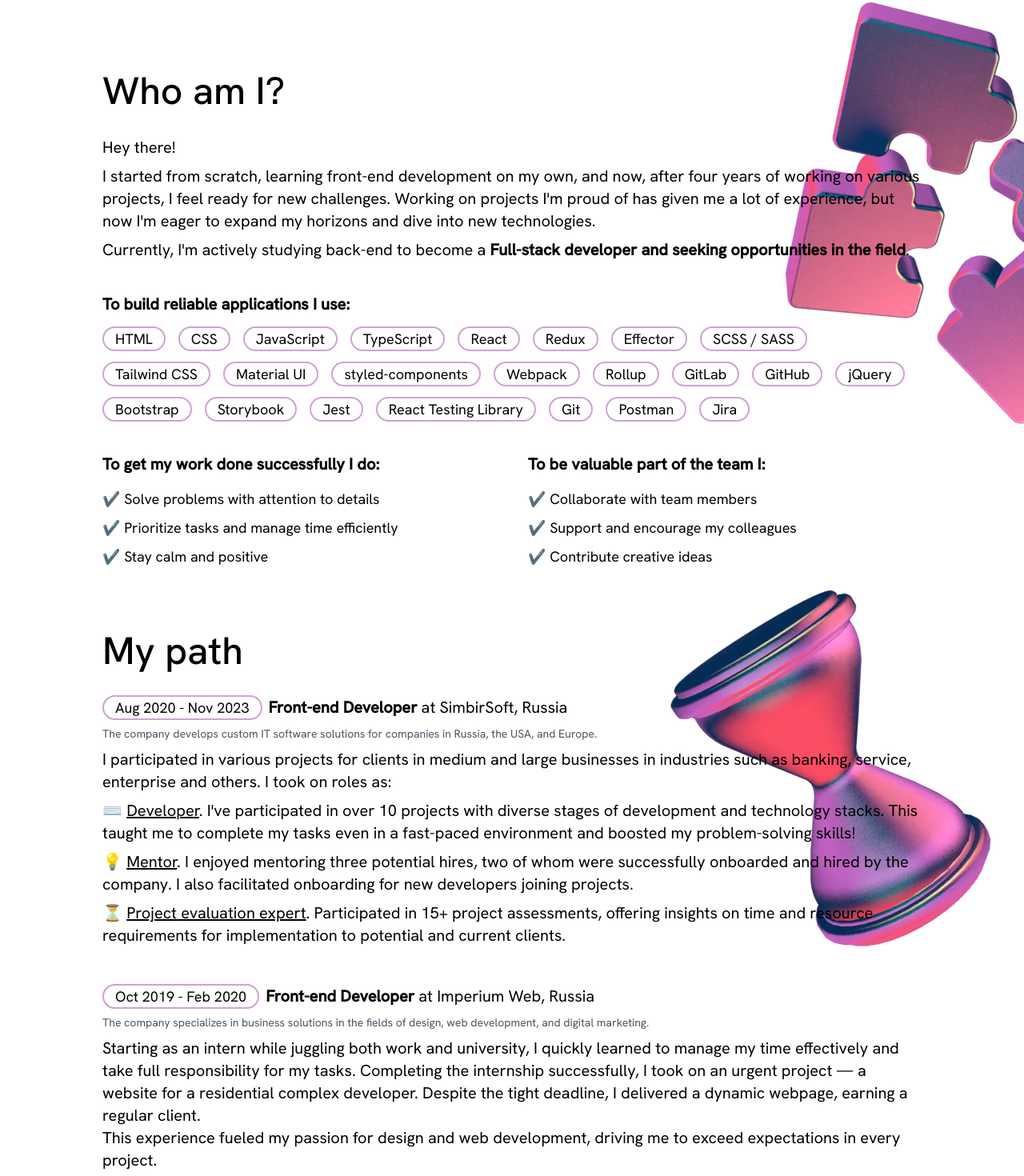
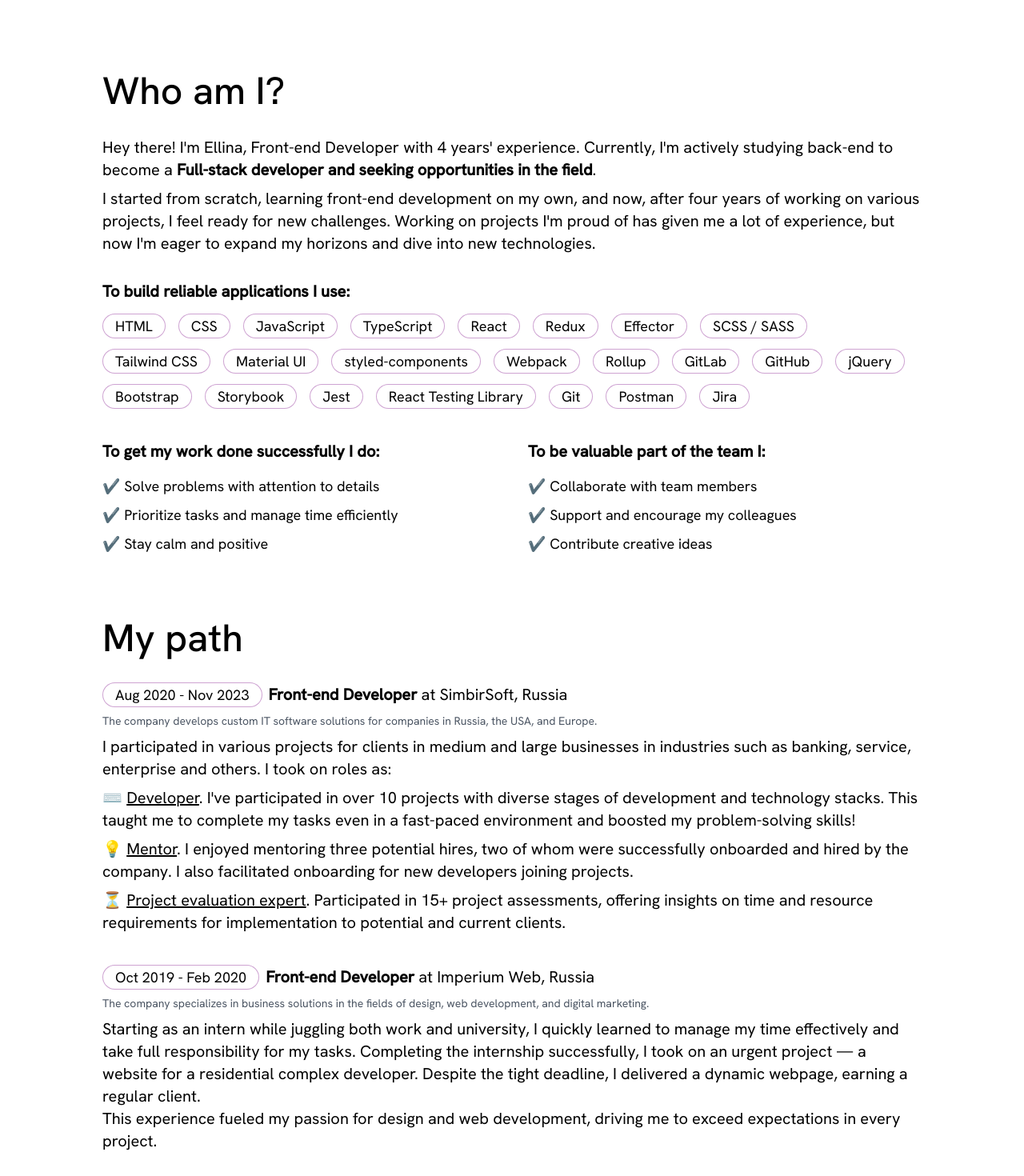
Before and after one commit to EllinaSo/EllinaSo.github.io, a React (Create React App) app: page / in a window 1280 px wide. Shown: the part 750-2220 px from the top of the page at 80% size. Built offline with nearby package versions, Linux system fonts and the light colour scheme; the HTML template or start-up script is replaced by a standard one.

Commit message:
Added responsiveness for sections

```diff
--- a/src/components/About/components/List/index.jsx
+++ b/src/components/About/components/List/index.jsx
@@ -4,7 +4,7 @@ import Badge from '../../../shared/Badge';
 const List = ({ items, label, className, badges }) => (
   <div className={className}>
     <p className="mb-4 font-bold">{label}</p>
-    <ul className={`flex text-lg ${badges ? ' flex-wrap gap-4' : 'flex-col gap-2'}`}>
+    <ul className={`flex text-lg ${badges ? ' flex-wrap gap-2 md:gap-4' : 'flex-col gap-2'}`}>
       {items.map((item, index) =>
         badges ? (
           <li key={index} className="block">
--- a/src/components/About/index.jsx
+++ b/src/components/About/index.jsx
@@ -6,21 +6,19 @@ import { SKILLS, ACTIONS, TEAMWORK } from './constants';
 
 const About = () => (
   <Section title="Who am I?" sectionName="about" imgSrc={puzzle} imgClassName="rotate-[110deg]">
-    <p className="mb-2">Hey there!</p>
     <p className="mb-2">
+      Hey there! I'm Ellina, Front-end Developer with 4 years' experience. Currently, I'm actively studying back-end to
+      become a <span className="font-bold">Full-stack developer and seeking opportunities in the field</span>.
+    </p>
+    <p className="mb-4 md:mb-8">
       I started from scratch, learning front-end development on my own, and now, after four years of working on various
       projects, I feel ready for new challenges. Working on projects I'm proud of has given me a lot of experience, but
       now I'm eager to expand my horizons and dive into new technologies.
     </p>
 
-    <p className="mb-10">
-      Currently, I'm actively studying back-end to become a{' '}
-      <span className="font-bold">Full-stack developer and seeking opportunities in the field</span>.
-    </p>
+    <List label="To build reliable applications I use:" items={SKILLS} className="mb-6 md:mb-10" badges />
 
-    <List label="To build reliable applications I use:" items={SKILLS} className="mb-10" badges />
-
-    <div className="grid grid-cols-1 md:grid-cols-2 gap-10">
+    <div className="grid grid-cols-1 md:grid-cols-2 gap-6 md:gap-10">
       <List label="To get my work done successfully I do:" items={ACTIONS} />
       <List label="To be valuable part of the team I:" items={TEAMWORK} />
     </div>
--- a/src/components/Experience/components/Job/index.jsx
+++ b/src/components/Experience/components/Job/index.jsx
@@ -8,7 +8,7 @@ const Job = ({ period, jobTitle, companyName, companyDescription, jobDescription
       <span className="ml-2 mb-2 font-bold">{jobTitle}</span> at {companyName}
     </p>
     <p className="mb-2 text-gray-600 text-sm">{companyDescription}</p>
-    <p className="mb-4">{jobDescription}</p>
+    <p>{jobDescription}</p>
   </div>
 );
 
--- a/src/components/Experience/index.jsx
+++ b/src/components/Experience/index.jsx
@@ -56,7 +56,7 @@ const JOBS = [
 ];
 const Experience = () => (
   <Section title="My path" sectionName="experience" imgSrc={time} imgClassName="rotate-[-20deg] right-20 max-w-xs">
-    <div className="flex flex-col gap-8">
+    <div className="flex flex-col gap-8 md:gap-10">
       {JOBS.map((job) => (
         <Job key={job.companyName} {...job} />
       ))}
--- a/src/components/Home/index.jsx
+++ b/src/components/Home/index.jsx
@@ -1,6 +1,8 @@
 import React from 'react';
+import { FiDownload } from 'react-icons/fi';
 import cube from '../../assets/cube.webp';
 import Socials from '../shared/Socials';
+import Button from '../shared/Button';
 
 const Home = () => {
   return (
@@ -8,12 +10,18 @@ const Home = () => {
       <img src={cube} alt="" className="absolute z-0 rotate-45 top-0 -right-5 w-60 md:w-auto" />
 
       <div className="relative z-10 max-w-screen-lg mx-auto h-full flex flex-col justify-center items-start">
-        <h1 className="text-3xl md:text-8xl font-medium mb-4">Ellina Soroka</h1>
-        <p className="text-xl md:text-3xl italic mb-14 text-fuchsia-900">
+        <h1 className="text-4xl md:text-8xl font-medium mb-2 md:mb-4">Ellina Soroka</h1>
+        <p className="text-xl md:text-3xl italic mb-6 md:mb-14 text-fuchsia-900">
           Front-end developer on the path to Full-stack
         </p>
 
-        <Socials withPortfolio />
+        <div className="flex flex-col items-start gap-6 sm:flex-row sm:items-center sm:gap-8 text-fuchsia-900">
+          <Button isLink href="/Ellina Soroka Resume.pdf" download>
+            Resume
+            <FiDownload />
+          </Button>
+          <Socials />
+        </div>
       </div>
     </section>
   );
--- a/src/components/Portfolio/components/Projects/index.jsx
+++ b/src/components/Portfolio/components/Projects/index.jsx
@@ -1,7 +1,7 @@
 import React from 'react';
 
 const Projects = ({ list }) => (
-  <div className="grid grid-cols-3 gap-10 text-lg">
+  <div className="grid grid-cols-1 sm:grid-cols-2 lg:grid-cols-3 gap-8 md:gap-10 text-lg">
     {list.map(({ img, title, description }) => (
       <a
         key={title}
@@ -10,7 +10,7 @@ const Projects = ({ list }) => (
         rel="noopener noreferrer"
         className="cursor-pointer rounded-3xl ring-2 ring-fuchsia-800/40 overflow-hidden hover:scale-105 focus:scale-105 duration-200 outline-none"
       >
-        <div className="w-full h-56 overflow-hidden border-b">
+        <div className="w-full h-32 md:h-56 overflow-hidden border-b">
           <img src={img} alt={`'${title}' project preview`} />
         </div>
         <div className="p-4">{description}</div>
--- a/src/components/shared/Badge/index.jsx
+++ b/src/components/shared/Badge/index.jsx
@@ -1,7 +1,9 @@
 import React from 'react';
 
 const Badge = ({ children }) => (
-  <span className="px-4 py-1 rounded-2xl ring-2 ring-inset bg-white ring-fuchsia-800/40 text-lg">{children}</span>
+  <span className="px-4 py-1 rounded-2xl ring-1 ring-inset bg-white ring-fuchsia-800/40 text-base md:text-lg">
+    {children}
+  </span>
 );
 
 export default Badge;
--- a/src/components/shared/Button/index.jsx
+++ b/src/components/shared/Button/index.jsx
@@ -1,7 +1,7 @@
 import React from 'react';
 
 const CLASS_NAME =
-  'py-2 px-6 rounded-3xl flex items-center gap-x-3 text-white text-xl bg-fuchsia-900 cursor-pointer hover:scale-105 focus:scale-105 duration-200 outline-none';
+  'py-2 px-6 rounded-3xl flex items-center gap-3 text-white text-base sm:text-xl bg-fuchsia-900 cursor-pointer hover:scale-105 focus:scale-105 duration-200 outline-none';
 
 const Button = ({ isLink, className, ...props }) =>
   isLink ? (
--- a/src/components/shared/Section/index.jsx
+++ b/src/components/shared/Section/index.jsx
@@ -1,11 +1,11 @@
 import React from 'react';
 
 const Section = ({ title, sectionName, children, imgSrc, imgClassName }) => (
-  <section name={sectionName} className="relative px-6 py-10 text-xl md:text-xl">
-    <img src={imgSrc} alt="" className={`absolute z-0 w-60 md:w-auto max-w-md top-0 -right-40 ${imgClassName}`} />
+  <section name={sectionName} className="relative px-6 py-6 md:py-10 text-xl md:text-xl">
+    {/* <img src={imgSrc} alt="" className={`absolute z-0 w-60 md:w-auto max-w-md top-0 -right-40 ${imgClassName}`} /> */}
 
     <div className="relative z-10 max-w-screen-lg mx-auto">
-      <h2 className="text-2xl md:text-5xl font-medium mb-8">{title}</h2>
+      <h2 className="text-2xl md:text-5xl font-medium mb-4 md:mb-8">{title}</h2>
       {children}
     </div>
   </section>
--- a/src/components/shared/Socials/index.jsx
+++ b/src/components/shared/Socials/index.jsx
@@ -1,8 +1,5 @@
 import React from 'react';
 import { FaLinkedinIn, FaEnvelope, FaGithub } from 'react-Icons/fa';
-import { FiDownload } from 'react-icons/fi';
-
-import Button from '../Button';
 
 const CONTACTS = [
   {
@@ -15,15 +12,8 @@ const CONTACTS = [
   { link: 'https://github.com/EllinaSo', label: 'GitHub link', Icon: <FaGithub size={35} />, newTab: true },
 ];
 
-const Socials = ({ withPortfolio }) => (
-  <div className="flex items-center gap-x-8 text-fuchsia-900">
-    {withPortfolio && (
-      <Button isLink href="/Ellina Soroka Resume.pdf" download>
-        Resume
-        <FiDownload />
-      </Button>
-    )}
-
+const Socials = () => (
+  <div className="flex gap-6 items-center sm:gap-8 text-fuchsia-900">
     {CONTACTS.map(({ link, Icon, newTab, label }, index) => (
       <a
         href={link}
```
